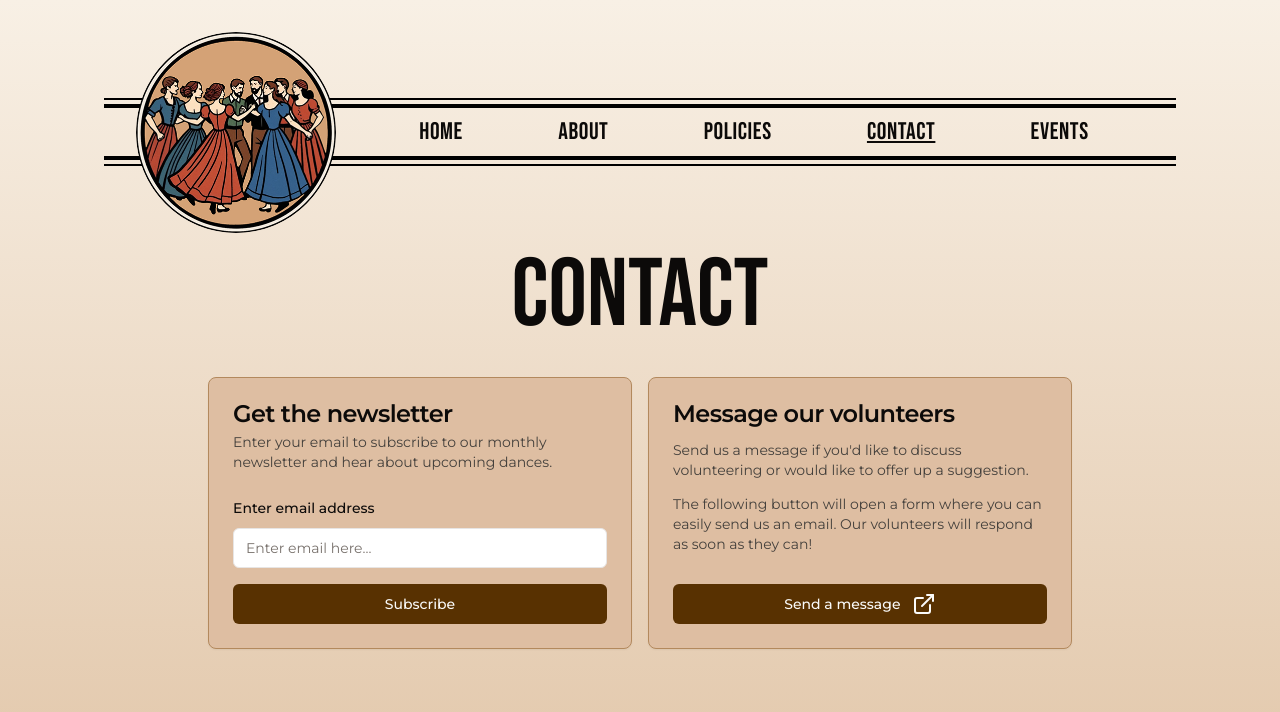
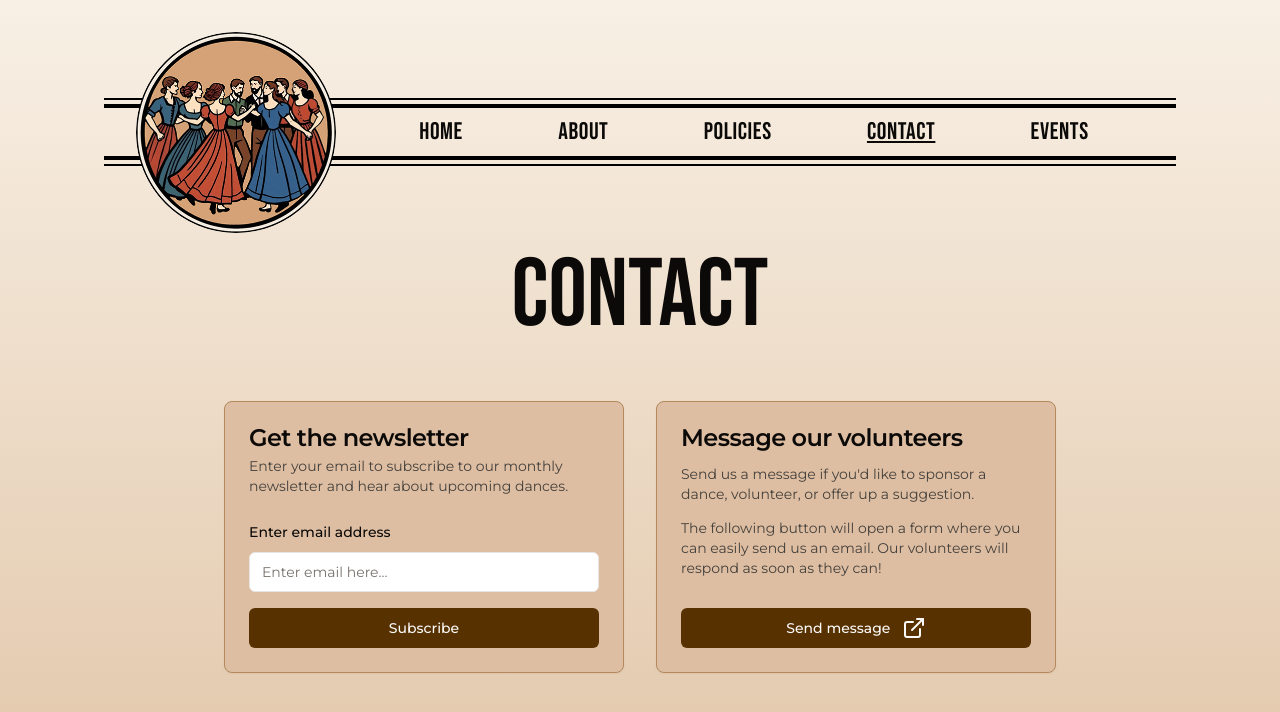
Before and after one commit to santacruzcontra/homepage, a Next.js app: page /contact in a window 1280 px wide. Shown: the top 712 px of the page. Built offline with nearby package versions, Linux system fonts and the light colour scheme.

Commit message:
More spacing around cards at higher screen sizes. Update default CardDescription styling and remove instances of now-unused overrides.

```diff
--- a/src/app/contact/page.tsx
+++ b/src/app/contact/page.tsx
@@ -16,7 +16,7 @@ export default function ContactPage() {
   return (
     <>
       <PageTitle>Contact</PageTitle>
-      <div className="m-auto grid max-w-md grid-cols-1 items-stretch justify-start gap-4 p-4 desktop:mt-4 desktop:max-w-4xl desktop:grid-cols-2">
+      <div className="m-auto grid max-w-md grid-cols-1 items-stretch justify-start gap-4 p-4 desktop:mt-4 desktop:max-w-4xl desktop:grid-cols-2 lg:mt-6 lg:gap-8 lg:p-8">
         <SubscribeNewsletterCard />
         <FormLinkCard />
       </div>
@@ -29,11 +29,11 @@ function FormLinkCard() {
     <Card className="flex flex-col justify-between">
       <CardHeader className="gap-2">
         <CardTitle>Message our volunteers</CardTitle>
-        <CardDescription className="text-stone-700">
-          Send us a message if you&apos;d like to discuss volunteering or would
-          like to offer up a suggestion.
+        <CardDescription>
+          Send us a message if you&apos;d like to sponsor a dance, volunteer, or
+          offer up a suggestion.
         </CardDescription>
-        <CardDescription className="text-stone-700">
+        <CardDescription>
           The following button will open a form where you can easily send us an
           email. Our volunteers will respond as soon as they can!
         </CardDescription>
@@ -41,7 +41,7 @@ function FormLinkCard() {
       <CardContent>
         <Link href={env.GOOGLE_CONTACT_FORM_URL} target="_blank">
           <Button className="w-full">
-            Send a message&nbsp;&nbsp;&nbsp;
+            Send message&nbsp;&nbsp;&nbsp;
             <ExternalLinkIcon />
           </Button>
         </Link>
@@ -55,7 +55,7 @@ function SubscribeNewsletterCard() {
     <Card>
       <CardHeader>
         <CardTitle>Get the newsletter</CardTitle>
-        <CardDescription className="max-w-sm text-stone-700">
+        <CardDescription>
           Enter your email to subscribe to our monthly newsletter and hear about
           upcoming dances.
         </CardDescription>
--- a/src/components/ui/card.tsx
+++ b/src/components/ui/card.tsx
@@ -46,11 +46,7 @@ const CardDescription = forwardRef<
   HTMLParagraphElement,
   React.HTMLAttributes<HTMLParagraphElement>
 >(({ className, ...props }, ref) => (
-  <p
-    ref={ref}
-    className={cn("text-sm text-muted-foreground", className)}
-    {...props}
-  />
+  <p ref={ref} className={cn("text-sm text-stone-700", className)} {...props} />
 ));
 CardDescription.displayName = "CardDescription";
 
```
